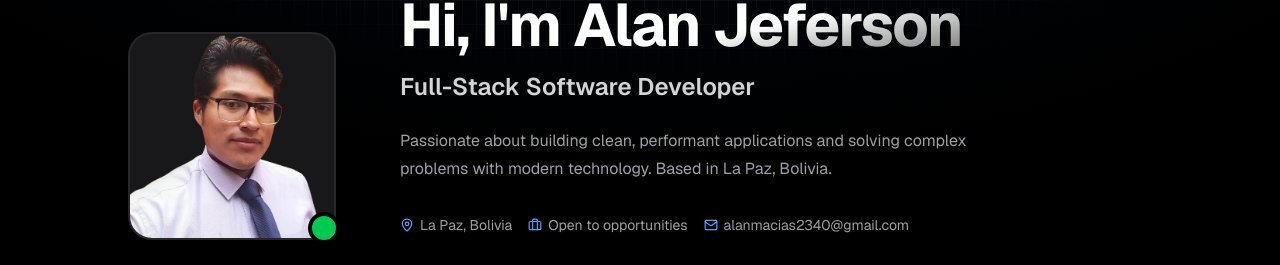
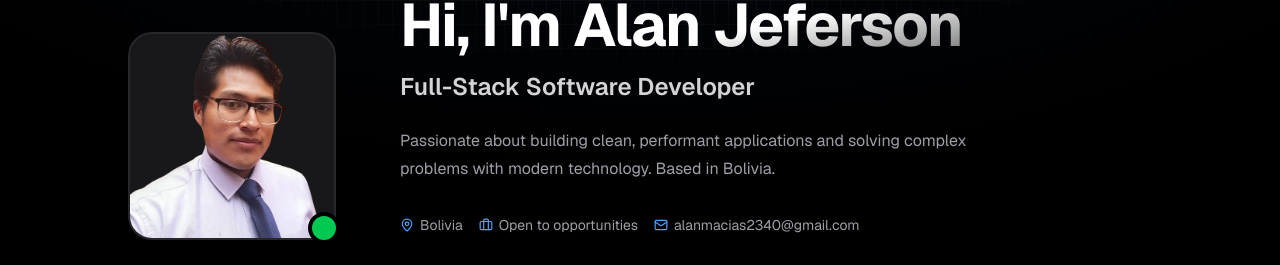
Before and after one commit to AlanMacias2340/personal_portfolio, a Next.js app: page / in a window 1280 px wide. Shown: the part 312-577 px from the top of the page. Built offline with nearby package versions, Linux system fonts and the light colour scheme; no server answers.

Commit message:
fix: update location references in translations and component for consistency

```diff
--- a/app/components/inicio.tsx
+++ b/app/components/inicio.tsx
@@ -91,7 +91,7 @@ export default function Inicio() {
           >
             <span className="flex items-center gap-1.5">
               <MapPin size={14} className="text-blue-400" />
-              La Paz, Bolivia
+              Bolivia
             </span>
             <span className="flex items-center gap-1.5">
               <Briefcase size={14} className="text-blue-400" />
--- a/app/i18n/translations.ts
+++ b/app/i18n/translations.ts
@@ -11,8 +11,8 @@ export const translations = {
     greeting: { en: "Hi, I'm", es: "Hola, soy" },
     role: { en: "Full-Stack Software Developer", es: "Desarrollador de Software Full-Stack" },
     bio: {
-      en: "Passionate about building clean, performant applications and solving complex problems with modern technology. Based in La Paz, Bolivia.",
-      es: "Apasionado por construir aplicaciones limpias, de alto rendimiento y resolver problemas complejos con tecnología moderna. Con sede en La Paz, Bolivia.",
+      en: "Passionate about building clean, performant applications and solving complex problems with modern technology. Based in Bolivia.",
+      es: "Apasionado por construir aplicaciones limpias, de alto rendimiento y resolver problemas complejos con tecnología moderna. Con sede en Bolivia.",
     },
     availability: { en: "Open to opportunities", es: "Abierto a oportunidades" },
     viewProjects: { en: "View Projects", es: "Ver Proyectos" },
```
